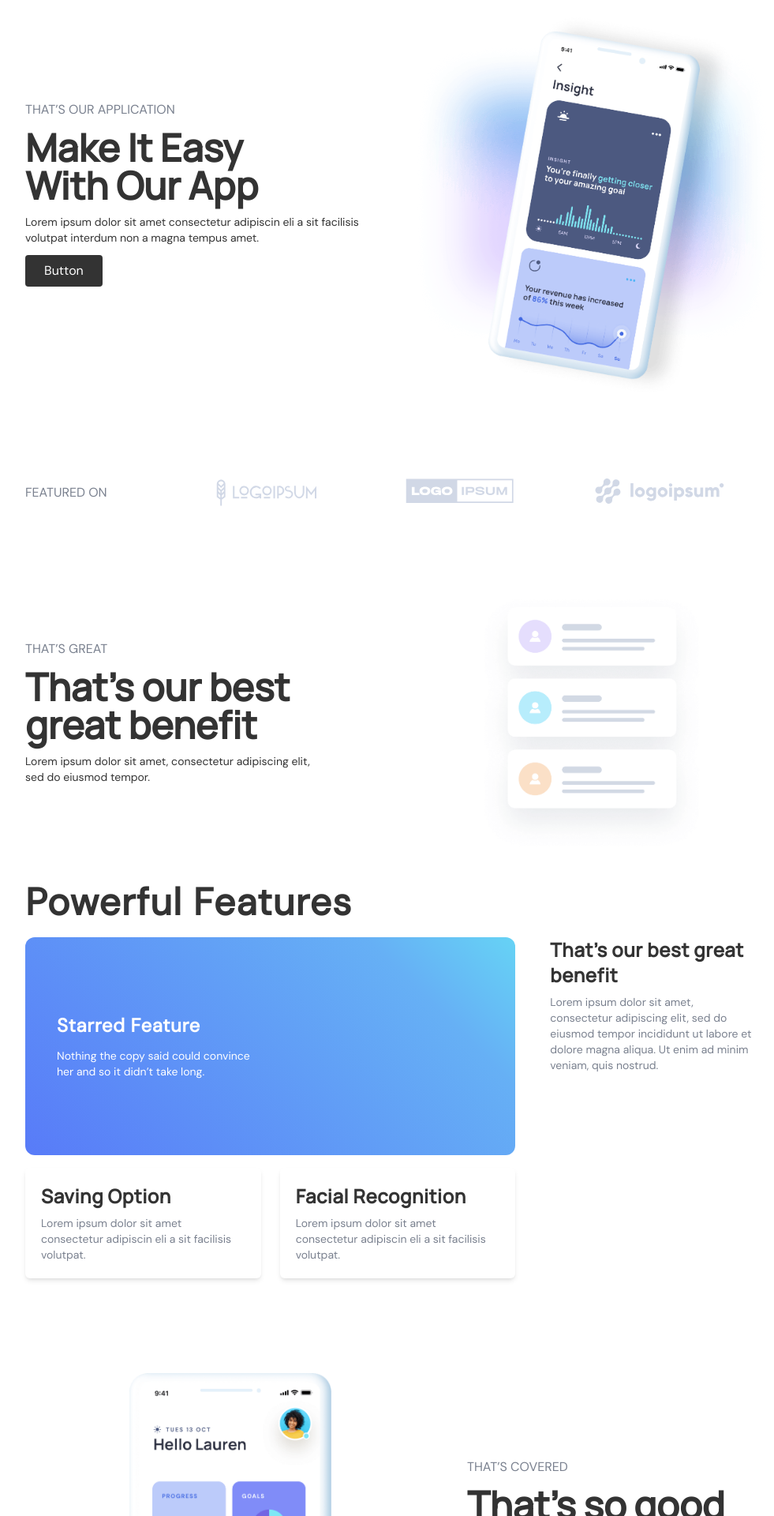
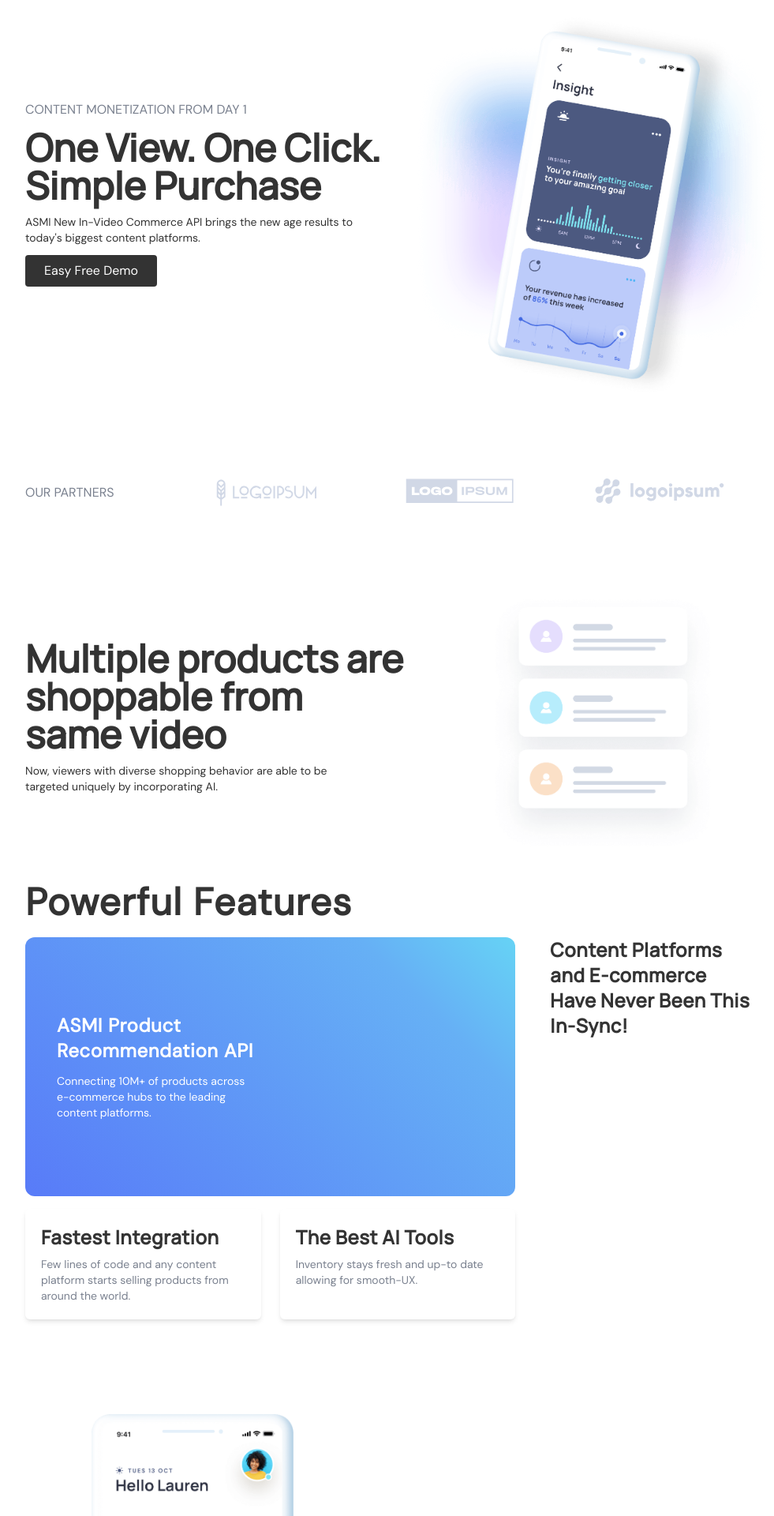
Before and after one commit to SushanGhimire/asmi-website, a React (Create React App) app: page / in a window 1280 px wide. Shown: the part 100-2020 px from the top of the page at 79% size, without its empty margins (136-1117 px from the left). Built offline with nearby package versions, Linux system fonts and the light colour scheme.

Commit message:
content added on home page

```diff
--- a/src/assets/css/tailwind.css
+++ b/src/assets/css/tailwind.css
@@ -11,6 +11,3 @@
 .max-width{
     @apply w-full max-w-screen-lg mx-auto px-4 md:px-10;
 }
-.animation{
-    @apply transition-all duration-300 ease-in-out;
-}
--- a/src/components/common/TitleDesCard.jsx
+++ b/src/components/common/TitleDesCard.jsx
@@ -20,9 +20,9 @@ function TitleDesCard({ head, title, des }) {
         data-aos-duration="1000"
         data-aos-delay="400"
       >
-        <h1 className="text-3xl sm:text-4xl md:text-5xl font-black font-manrope text-darkGray sm:w-96 leading-snug text-center md:text-left">
+        <div className="text-3xl sm:text-4xl md:text-5xl font-black font-manrope text-darkGray sm:w-100 leading-loose text-center md:text-left">
           {title}
-        </h1>
+        </div>
       </div>
       <p
         className="text-darkGray text-sm text-center md:text-left md:w-96"
--- a/src/components/website/home/Home.jsx
+++ b/src/components/website/home/Home.jsx
@@ -1,24 +1,24 @@
 import React from "react";
 import Experience from "./integrate/Experience";
-import Feature from "./integrate/Feature";
+import Partners from "./integrate/Partners";
 import Frontpage from "./integrate/Frontpage";
 import Hearing from "./integrate/Hearing";
-import Hearing2 from "./integrate/Hearing2";
+// import Hearing2 from "./integrate/Hearing2";
 import Join from "./integrate/Join";
 import LatestBlogs from "./integrate/LatestBlogs";
-import OurBest from "./integrate/OurBest";
+import MultipleProduct from "./integrate/MultipleProduct";
 import PowerfulFeature from "./integrate/PowerfulFeature";
 
 function Home() {
   return (
     <div className="flex flex-col">
       <Frontpage />
-      <Feature />
-      <OurBest />
+      <Partners />
+      <MultipleProduct />
       <PowerfulFeature />
       <Hearing />
       <Experience />
-      <Hearing2 />
+      {/* <Hearing2 /> */}
       <LatestBlogs />
       <Join />
     </div>
--- a/src/components/website/home/integrate/Experience.jsx
+++ b/src/components/website/home/integrate/Experience.jsx
@@ -4,19 +4,19 @@ import good from "../../../../assets/images/good.png";
 let cards = [
   {
     title: "Always Tuned",
-    des: "Quis auctor elit sed vulputate mi sit amet magnis dis parturien.",
+    des: "Never miss out on the opportunity to sell today’s hottest e-commerce.",
   },
   {
     title: "Privacy top-tier",
-    des: "Quis auctor elit sed vulputate mi sit amet magnis dis parturien.",
+    des: "Secure cloud ecosystem to protect your user’s data.",
   },
   {
     title: "Really, really Fast",
-    des: "Quis auctor elit sed vulputate mi sit amet magnis dis parturien.",
+    des: "Implement a few lines of a code and start running today.",
   },
   {
     title: "Advanced Technology",
-    des: "Quis auctor elit sed vulputate mi sit amet magnis dis parturien.",
+    des: "No heavy lift from your AI division, we solved the problem.",
   },
 ];
 function Experience() {
@@ -29,13 +29,13 @@ function Experience() {
       <div className="max-width">
         {/* head  */}
         <div className="">
-          <header
+          {/* <header
             className="text-paragraph text-light text-center"
             data-aos="fade-up"
             data-aos-duration="1000"
           >
             THAT’S SHARP
-          </header>
+          </header> */}
           <div
             className=""
             data-aos="fade-up"
--- a/src/components/website/home/integrate/Frontpage.jsx
+++ b/src/components/website/home/integrate/Frontpage.jsx
@@ -15,7 +15,7 @@ function Frontpage() {
             data-aos="fade-up"
             data-aos-duration="800"
           >
-            THAT’S OUR APPLICATION
+            CONTENT MONETIZATION FROM DAY 1
           </header>
           <div
             className="flex justify-center md:justify-start"
@@ -23,8 +23,10 @@ function Frontpage() {
             data-aos-duration="800"
             data-aos-delay="400"
           >
-            <h1 className="text-4xl md:text-5xl font-black font-manrope text-darkGray sm:w-80 leading-snug text-center md:text-left">
-              Make It Easy With Our App
+            <h1 className="text-4xl md:text-5xl font-black font-manrope text-darkGray  leading-snug text-center md:text-left">
+              One View. One Click.
+              <br />
+              Simple Purchase
             </h1>
           </div>
           <p
@@ -33,8 +35,8 @@ function Frontpage() {
             data-aos-duration="800"
             data-aos-delay="600"
           >
-            Lorem ipsum dolor sit amet consectetur adipiscin eli a sit facilisis
-            volutpat interdum non a magna tempus amet.
+            ASMI New In-Video Commerce API brings the new age results to today's
+            biggest content platforms.
           </p>
           <div
             className="flex justify-center md:justify-start"
@@ -43,7 +45,7 @@ function Frontpage() {
             data-aos-delay="800"
           >
             <button className="px-6 py-2 bg-darkGray text-white rounded">
-              Button
+              Easy Free Demo
             </button>
           </div>
         </div>
--- a/src/components/website/home/integrate/Hearing.jsx
+++ b/src/components/website/home/integrate/Hearing.jsx
@@ -20,9 +20,9 @@ function Hearing() {
         </div>
         <div>
           <TitleDesCard
-            head="THAT’S COVERED"
-            title="That’s so good hearing this"
-            des="Lorem ipsum dolor sit amet, consectetur adipiscing elit, sed do eiusmod tempor."
+            // head="THAT’S COVERED"
+            title="Instant Shoppable Content Using AI"
+            des="Content and e-commerce can efficiently reach tomorrow's target using today's futuristic technology."
           />
           <ul
             className="mt-4 space-y-3"
@@ -42,7 +42,7 @@ function Hearing() {
                 </svg>
               </span>
               <span className="text-light text-paragraph">
-                Mobile Optimization
+                Revenue Optimization
               </span>
             </li>
             <li className="flex items-center space-x-2">
@@ -57,7 +57,7 @@ function Hearing() {
                 </svg>
               </span>
               <span className="text-light text-paragraph">
-                Mobile Optimization
+                Fast Integration
               </span>
             </li>
             <li className="flex items-center space-x-2">
@@ -72,7 +72,7 @@ function Hearing() {
                 </svg>
               </span>
               <span className="text-light text-paragraph">
-                Mobile Optimization
+                Secure Encryption
               </span>
             </li>
           </ul>
--- a/src/components/website/home/integrate/LatestBlogs.jsx
+++ b/src/components/website/home/integrate/LatestBlogs.jsx
@@ -1,20 +1,22 @@
 import React, { useEffect } from "react";
 import AOS from "aos";
-import b1 from "../../../../assets/images/b1.jpg";
-import b2 from "../../../../assets/images/b2.jpg";
+// import b1 from "../../../../assets/images/b1.jpg";
+// import b2 from "../../../../assets/images/b2.jpg";
 function LatestBlogs() {
   let card = [
     {
-      date: "August 30, 2021",
-      title: "How we improved team collaboration through high-fidelity mockups",
-      img: b1,
+      date: "May 20, 2021,04:04pm",
+      title: "Adapting E-Commerce Practices From The East To The West",
+      link: "https://www.forbes.com/sites/tomokoyokoi/2021/05/20/adapting-e-commerce-practices-from-the-east-to-the-west/?sh=6d575cf3edf2",
+      img: "https://thumbor.forbes.com/thumbor/960x0/https%3A%2F%2Fspecials-images.forbesimg.com%2Fimageserve%2F60a6b9f8f60bae0680987aae%2FYoung-Asian-women-showing-clothes-and-sale-online-on-social-with-smartphone-to%2F960x0.jpg%3Ffit%3Dscale",
       aos: "fade-down",
     },
     {
-      date: "June 10, 2021",
+      date: "Jul 15, 2021,07:20am",
       title:
-        "Have a look inside our design department and evaluate our improvement",
-      img: b2,
+        "Entertainment Commerce Platforms Are Revolutionizing The Shopping Experience",
+      link: "https://www.forbes.com/sites/forbestechcouncil/2021/07/15/entertainment-commerce-platforms-are-revolutionizing-the-shopping-experience/?sh=1a8606e71c48",
+      img: "https://thumbor.forbes.com/thumbor/960x0/https%3A%2F%2Fspecials-images.forbesimg.com%2Fimageserve%2F5f919dc211d63f1fe3ecbc2f%2FBlogger-live-streaming%2F960x0.jpg%3Ffit%3Dscale",
       aos: "fade-up",
     },
   ];
@@ -29,13 +31,16 @@ function LatestBlogs() {
         data-aos-duration="1000"
         data-aos-delay="400"
       >
-        Latest Blogs & News
+        Latest News
       </div>
       <div className="grid grid-cols-1 md:grid-cols-2 gap-6 pb-10 mt-5">
         {card.map((data, index) => {
-          const { date, title, img, aos } = data;
+          const { date, title, img, aos, link } = data;
           return (
-            <div
+            <a
+              href={link}
+              target="_blank"
+              rel="noreferrer"
               className="h-96 rounded-xl relative overflow-hidden"
               key={index}
               data-aos={aos}
@@ -52,7 +57,7 @@ function LatestBlogs() {
                   {title}
                 </div>
               </div>
-            </div>
+            </a>
           );
         })}
       </div>
--- a/src/components/website/home/integrate/OurBest.jsx
+++ b/src/components/website/home/integrate/MultipleProduct.jsx
@@ -2,7 +2,7 @@ import React, { useEffect } from "react";
 import AOS from "aos";
 import TitleDesCard from "../../../common/TitleDesCard";
 import best from "../../../../assets/images/best.png";
-function OurBest() {
+function MultipleProduct() {
   useEffect(() => {
     AOS.init();
   }, []);
@@ -10,9 +10,9 @@ function OurBest() {
     <div className="max-width relative mt-20">
       <div className=" md:flex items-center md:space-x-10">
         <TitleDesCard
-          head="THAT’S GREAT"
-          title="That’s our best great benefit"
-          des="Lorem ipsum dolor sit amet, consectetur adipiscing elit, sed do eiusmod tempor."
+          // head="THAT’S GREAT"
+          title="Multiple products are shoppable from same video"
+          des="Now, viewers with diverse shopping behavior are able to be targeted uniquely by incorporating AI."
         />
         <div
           className="flex-1"
@@ -27,4 +27,4 @@ function OurBest() {
   );
 }
 
-export default OurBest;
+export default MultipleProduct;
--- a/src/components/website/home/integrate/Feature.jsx
+++ b/src/components/website/home/integrate/Partners.jsx
@@ -4,7 +4,7 @@ import l1 from "../../../../assets/images/l1.svg";
 import l2 from "../../../../assets/images/l2.svg";
 import l3 from "../../../../assets/images/l3.svg";
 
-function Feature() {
+function Partners() {
   let feature = [l1, l2, l3];
   useEffect(() => {
     AOS.init();
@@ -14,7 +14,7 @@ function Feature() {
       <div className="flex-1 " data-aos="fade-up" data-aos-duration="1000">
         <div className="grid  md:grid-cols-4 gap-x-4 gap-y-6 place-content-center">
           <div className="flex items-center text-paragraph text-light text-center">
-            FEATURED ON
+            OUR PARTNERS
           </div>
           {feature.map((data, index) => {
             return (
@@ -29,4 +29,4 @@ function Feature() {
   );
 }
 
-export default Feature;
+export default Partners;
--- a/src/components/website/home/integrate/PowerfulFeature.jsx
+++ b/src/components/website/home/integrate/PowerfulFeature.jsx
@@ -24,11 +24,11 @@ function PowerfulFeature() {
           <div className="gradient px-10 py-24 rounded-xl">
             <div className="text-white sm:w-64 space-y-3">
               <div className="text-2xl font-black tracking-wide text-center sm:text-left">
-                Starred Feature
+                ASMI Product Recommendation API
               </div>
               <p className="text-sm text-center sm:text-left">
-                Nothing the copy said could convince her and so it didn’t take
-                long.
+                Connecting 10M+ of products across e-commerce hubs to the
+                leading content platforms.
               </p>
             </div>
           </div>
@@ -40,20 +40,19 @@ function PowerfulFeature() {
           >
             <div className="flex flex-col space-y-2 bg-white rounded-md shadow-md p-5">
               <span className="text-2xl font-black tracking-wide font-manrope text-darkGray">
-                Saving Option
+                Fastest Integration
               </span>
               <span className="text-sm text-paragraph">
-                Lorem ipsum dolor sit amet consectetur adipiscin eli a sit
-                facilisis volutpat.
+                Few lines of code and any content platform starts selling
+                products from around the world.
               </span>
             </div>
             <div className="flex flex-col space-y-2 bg-white rounded-md shadow-md p-5">
               <span className="text-2xl font-black tracking-wide font-manrope text-darkGray">
-                Facial Recognition
+                The Best AI Tools
               </span>
               <span className="text-sm text-paragraph">
-                Lorem ipsum dolor sit amet consectetur adipiscin eli a sit
-                facilisis volutpat.
+                Inventory stays fresh and up-to date allowing for smooth-UX.
               </span>
             </div>
           </div>
@@ -66,13 +65,13 @@ function PowerfulFeature() {
         >
           <div className="flex flex-col space-y-2">
             <span className="text-2xl font-black tracking-wide font-manrope text-darkGray">
-              That’s our best great benefit
+              Content Platforms and E-commerce Have Never Been This In-Sync!
             </span>
-            <span className="text-sm text-paragraph">
+            {/* <span className="text-sm text-paragraph">
               Lorem ipsum dolor sit amet, consectetur adipiscing elit, sed do
               eiusmod tempor incididunt ut labore et dolore magna aliqua. Ut
               enim ad minim veniam, quis nostrud.
-            </span>
+            </span> */}
           </div>
         </div>
       </div>
```
Also changed, not shown: src/components/website/static/Footer.jsx (added, +15 -0 lines).
